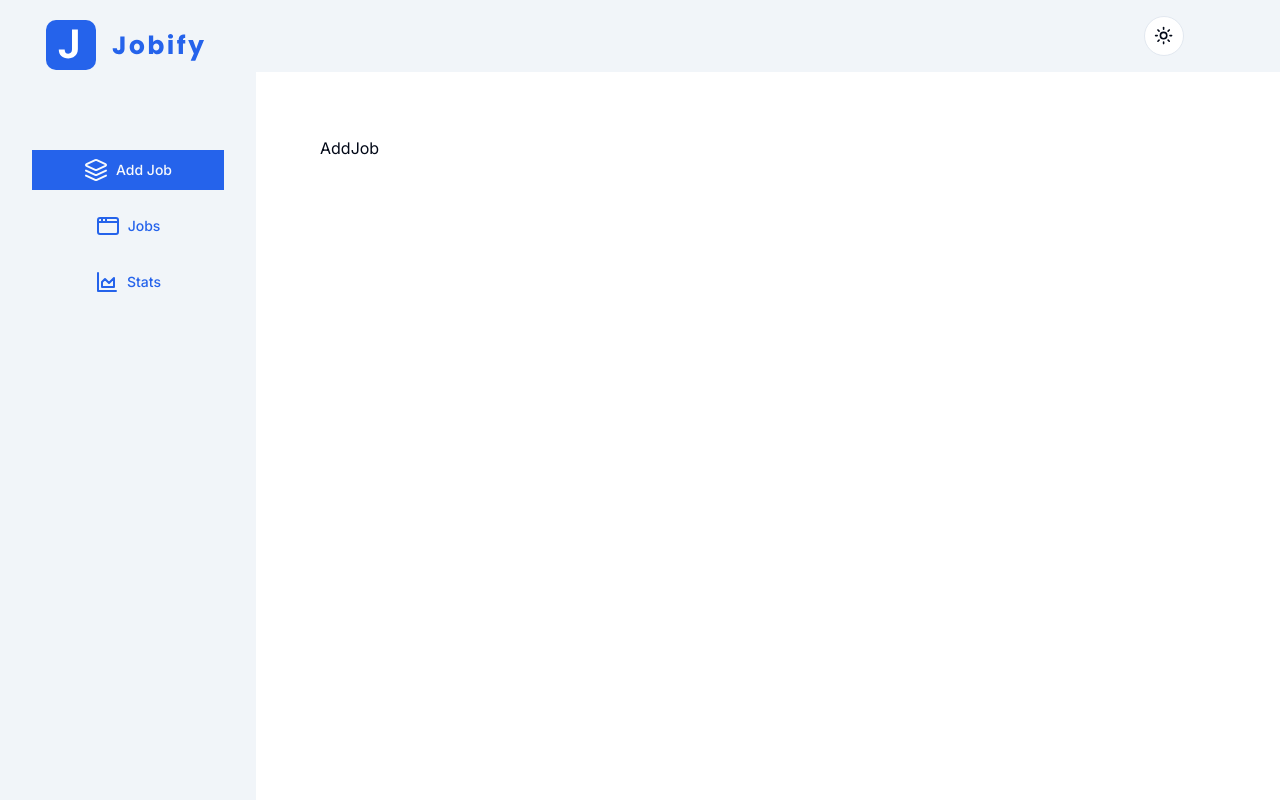
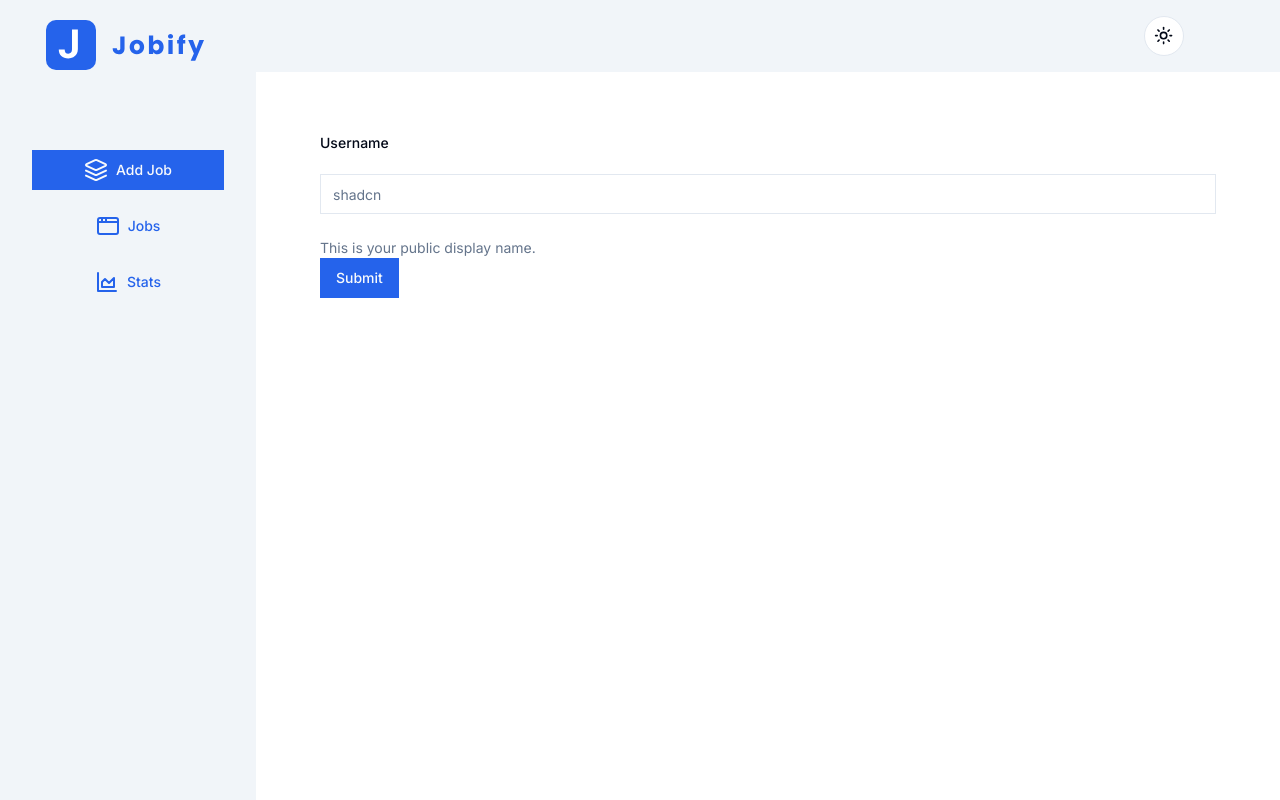
Before and after one commit to MezoAli/next-js-14-jopify, a Next.js app: page /add-job in a window 1280 px wide. Built offline with nearby package versions, Linux system fonts and the light colour scheme.

Commit message:
install react-hook-form @hookform-resolvers zod and create skelton for CreateJobForm comp

```diff
--- a/app/(dasgboard)/add-job/page.tsx
+++ b/app/(dasgboard)/add-job/page.tsx
@@ -1,5 +1,11 @@
+import CreateJobForm from "@/components/pages/CreateJobForm";
+
 const AddJob = () => {
-  return <div>AddJob</div>;
+  return (
+    <div>
+      <CreateJobForm />
+    </div>
+  );
 };
 
 export default AddJob;
--- /dev/null
+++ b/components/pages/CreateJobForm.tsx
@@ -0,0 +1,69 @@
+"use client";
+
+import { zodResolver } from "@hookform/resolvers/zod";
+import { useForm } from "react-hook-form";
+import { z } from "zod";
+
+import { Button } from "@/components/ui/button";
+import {
+  Form,
+  FormControl,
+  FormDescription,
+  FormField,
+  FormItem,
+  FormLabel,
+  FormMessage,
+} from "@/components/ui/form";
+import { Input } from "@/components/ui/input";
+import toast from "react-hot-toast";
+
+const FormSchema = z.object({
+  username: z.string().min(2, {
+    message: "Username must be at least 2 characters.",
+  }),
+});
+
+export default function CreateJobForm() {
+  const form = useForm<z.infer<typeof FormSchema>>({
+    resolver: zodResolver(FormSchema),
+    defaultValues: {
+      username: "",
+    },
+  });
+
+  function onSubmit(data: z.infer<typeof FormSchema>) {
+    // toast.success({
+    //   title: "You submitted the following values:",
+    //   description: (
+    //     <pre className="mt-2 w-[340px] rounded-md bg-slate-950 p-4">
+    //       <code className="text-white">{JSON.stringify(data, null, 2)}</code>
+    //     </pre>
+    //   ),
+    // });
+    toast.success("successful");
+  }
+
+  return (
+    <Form {...form}>
+      <form onSubmit={form.handleSubmit(onSubmit)}>
+        <FormField
+          control={form.control}
+          name="username"
+          render={({ field }) => (
+            <FormItem className="flex flex-col gap-4">
+              <FormLabel>Username</FormLabel>
+              <FormControl>
+                <Input placeholder="shadcn" {...field} />
+              </FormControl>
+              <FormDescription>
+                This is your public display name.
+              </FormDescription>
+              <FormMessage />
+            </FormItem>
+          )}
+        />
+        <Button type="submit">Submit</Button>
+      </form>
+    </Form>
+  );
+}
--- /dev/null
+++ b/components/ui/form.tsx
@@ -0,0 +1,176 @@
+import * as React from "react"
+import * as LabelPrimitive from "@radix-ui/react-label"
+import { Slot } from "@radix-ui/react-slot"
+import {
+  Controller,
+  ControllerProps,
+  FieldPath,
+  FieldValues,
+  FormProvider,
+  useFormContext,
+} from "react-hook-form"
+
+import { cn } from "@/lib/utils"
+import { Label } from "@/components/ui/label"
+
+const Form = FormProvider
+
+type FormFieldContextValue<
+  TFieldValues extends FieldValues = FieldValues,
+  TName extends FieldPath<TFieldValues> = FieldPath<TFieldValues>
+> = {
+  name: TName
+}
+
+const FormFieldContext = React.createContext<FormFieldContextValue>(
+  {} as FormFieldContextValue
+)
+
+const FormField = <
+  TFieldValues extends FieldValues = FieldValues,
+  TName extends FieldPath<TFieldValues> = FieldPath<TFieldValues>
+>({
+  ...props
+}: ControllerProps<TFieldValues, TName>) => {
+  return (
+    <FormFieldContext.Provider value={{ name: props.name }}>
+      <Controller {...props} />
+    </FormFieldContext.Provider>
+  )
+}
+
+const useFormField = () => {
+  const fieldContext = React.useContext(FormFieldContext)
+  const itemContext = React.useContext(FormItemContext)
+  const { getFieldState, formState } = useFormContext()
+
+  const fieldState = getFieldState(fieldContext.name, formState)
+
+  if (!fieldContext) {
+    throw new Error("useFormField should be used within <FormField>")
+  }
+
+  const { id } = itemContext
+
+  return {
+    id,
+    name: fieldContext.name,
+    formItemId: `${id}-form-item`,
+    formDescriptionId: `${id}-form-item-description`,
+    formMessageId: `${id}-form-item-message`,
+    ...fieldState,
+  }
+}
+
+type FormItemContextValue = {
+  id: string
+}
+
+const FormItemContext = React.createContext<FormItemContextValue>(
+  {} as FormItemContextValue
+)
+
+const FormItem = React.forwardRef<
+  HTMLDivElement,
+  React.HTMLAttributes<HTMLDivElement>
+>(({ className, ...props }, ref) => {
+  const id = React.useId()
+
+  return (
+    <FormItemContext.Provider value={{ id }}>
+      <div ref={ref} className={cn("space-y-2", className)} {...props} />
+    </FormItemContext.Provider>
+  )
+})
+FormItem.displayName = "FormItem"
+
+const FormLabel = React.forwardRef<
+  React.ElementRef<typeof LabelPrimitive.Root>,
+  React.ComponentPropsWithoutRef<typeof LabelPrimitive.Root>
+>(({ className, ...props }, ref) => {
+  const { error, formItemId } = useFormField()
+
+  return (
+    <Label
+      ref={ref}
+      className={cn(error && "text-destructive", className)}
+      htmlFor={formItemId}
+      {...props}
+    />
+  )
+})
+FormLabel.displayName = "FormLabel"
+
+const FormControl = React.forwardRef<
+  React.ElementRef<typeof Slot>,
+  React.ComponentPropsWithoutRef<typeof Slot>
+>(({ ...props }, ref) => {
+  const { error, formItemId, formDescriptionId, formMessageId } = useFormField()
+
+  return (
+    <Slot
+      ref={ref}
+      id={formItemId}
+      aria-describedby={
+        !error
+          ? `${formDescriptionId}`
+          : `${formDescriptionId} ${formMessageId}`
+      }
+      aria-invalid={!!error}
+      {...props}
+    />
+  )
+})
+FormControl.displayName = "FormControl"
+
+const FormDescription = React.forwardRef<
+  HTMLParagraphElement,
+  React.HTMLAttributes<HTMLParagraphElement>
+>(({ className, ...props }, ref) => {
+  const { formDescriptionId } = useFormField()
+
+  return (
+    <p
+      ref={ref}
+      id={formDescriptionId}
+      className={cn("text-sm text-muted-foreground", className)}
+      {...props}
+    />
+  )
+})
+FormDescription.displayName = "FormDescription"
+
+const FormMessage = React.forwardRef<
+  HTMLParagraphElement,
+  React.HTMLAttributes<HTMLParagraphElement>
+>(({ className, children, ...props }, ref) => {
+  const { error, formMessageId } = useFormField()
+  const body = error ? String(error?.message) : children
+
+  if (!body) {
+    return null
+  }
+
+  return (
+    <p
+      ref={ref}
+      id={formMessageId}
+      className={cn("text-sm font-medium text-destructive", className)}
+      {...props}
+    >
+      {body}
+    </p>
+  )
+})
+FormMessage.displayName = "FormMessage"
+
+export {
+  useFormField,
+  Form,
+  FormItem,
+  FormLabel,
+  FormControl,
+  FormDescription,
+  FormMessage,
+  FormField,
+}
--- /dev/null
+++ b/components/ui/input.tsx
@@ -0,0 +1,25 @@
+import * as React from "react"
+
+import { cn } from "@/lib/utils"
+
+export interface InputProps
+  extends React.InputHTMLAttributes<HTMLInputElement> {}
+
+const Input = React.forwardRef<HTMLInputElement, InputProps>(
+  ({ className, type, ...props }, ref) => {
+    return (
+      <input
+        type={type}
+        className={cn(
+          "flex h-10 w-full rounded-md border border-input bg-background px-3 py-2 text-sm ring-offset-background file:border-0 file:bg-transparent file:text-sm file:font-medium placeholder:text-muted-foreground focus-visible:outline-none focus-visible:ring-2 focus-visible:ring-ring focus-visible:ring-offset-2 disabled:cursor-not-allowed disabled:opacity-50",
+          className
+        )}
+        ref={ref}
+        {...props}
+      />
+    )
+  }
+)
+Input.displayName = "Input"
+
+export { Input }
--- /dev/null
+++ b/components/ui/label.tsx
@@ -0,0 +1,26 @@
+"use client"
+
+import * as React from "react"
+import * as LabelPrimitive from "@radix-ui/react-label"
+import { cva, type VariantProps } from "class-variance-authority"
+
+import { cn } from "@/lib/utils"
+
+const labelVariants = cva(
+  "text-sm font-medium leading-none peer-disabled:cursor-not-allowed peer-disabled:opacity-70"
+)
+
+const Label = React.forwardRef<
+  React.ElementRef<typeof LabelPrimitive.Root>,
+  React.ComponentPropsWithoutRef<typeof LabelPrimitive.Root> &
+    VariantProps<typeof labelVariants>
+>(({ className, ...props }, ref) => (
+  <LabelPrimitive.Root
+    ref={ref}
+    className={cn(labelVariants(), className)}
+    {...props}
+  />
+))
+Label.displayName = LabelPrimitive.Root.displayName
+
+export { Label }
--- a/package.json
+++ b/package.json
@@ -10,8 +10,10 @@
   },
   "dependencies": {
     "@clerk/nextjs": "^5.0.8",
+    "@hookform/resolvers": "^3.4.2",
     "@prisma/client": "^5.13.0",
     "@radix-ui/react-dropdown-menu": "^2.0.6",
+    "@radix-ui/react-label": "^2.0.2",
     "@radix-ui/react-slot": "^1.0.2",
     "@tanstack/react-query": "^5.35.5",
     "@tanstack/react-query-devtools": "^5.35.5",
@@ -22,9 +24,11 @@
     "next-themes": "^0.3.0",
     "react": "^18",
     "react-dom": "^18",
+    "react-hook-form": "^7.51.5",
     "react-hot-toast": "^2.4.1",
     "tailwind-merge": "^2.3.0",
-    "tailwindcss-animate": "^1.0.7"
+    "tailwindcss-animate": "^1.0.7",
+    "zod": "^3.23.8"
   },
   "devDependencies": {
     "@types/node": "^20",
```
Also changed, not shown: 1 other file (tests, documents, lock files or other folders).
